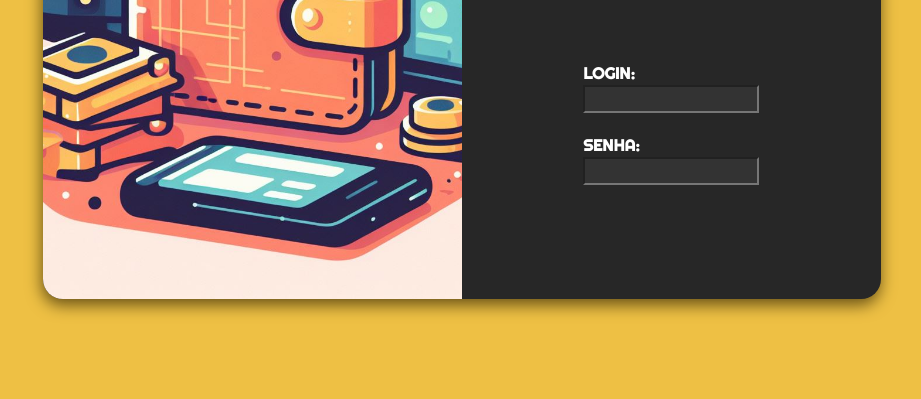
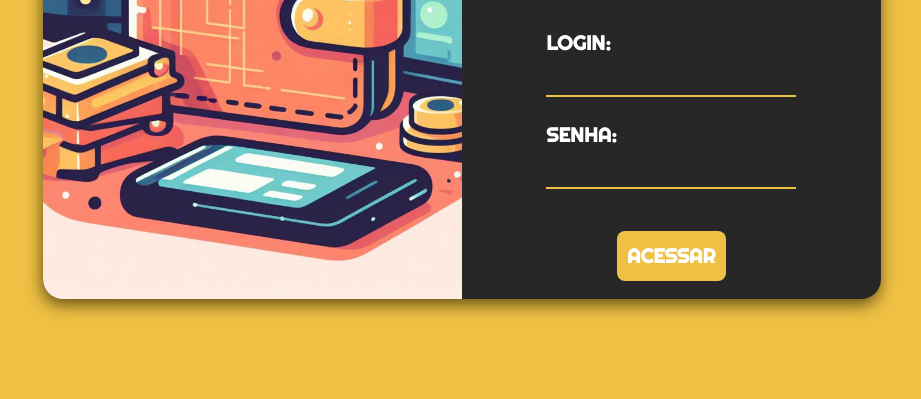
Before and after one commit to vieroo/FinancasPessoais, a plain HTML site: page src/login.html in a window 1280 px wide. Shown: the part 401-800 px from the top of the page, without its empty margins (178-1099 px from the left). Drawn offline with nearby package versions, Linux system fonts and the light colour scheme; a web font is replaced by a local one.

Commit message:
CSS e HTML Tela de Login Prontos

```diff
--- a/src/login.css
+++ b/src/login.css
@@ -24,7 +24,7 @@
   height: 75vh;
   border-radius: 20px 0px 0px 20px ;
   background-color: rgb(39, 39, 39);
-  background-image: url('/img/fundo.jpg');
+  background-image: url('../img/fundo.jpg');
   background-size: cover;
   background-position: center;
   background-repeat: no-repeat;
@@ -34,6 +34,10 @@
   text-transform: uppercase;
   font-weight: bold;
   color: white;
+}
+
+.form {
+  margin-top: 50px;
 }
 
 .title {
@@ -57,6 +61,42 @@ span {
   font-family: 'Righteous', sans-serif;
 }
 
+.labels-text {
+  padding: 3px 0px;
+  font-size: 20px;
+}
+
 input {
-  background-color: rgb(51, 51, 51);
+  border: none;
+  border-bottom: 2px solid #eec044;
+  background: transparent;
+  font-size: 25px;
+  width: 250px;
+  padding: 5px 0px;
 }
+
+input:focus {
+  outline: none;
+  color: white;
+  font-size: 16px;
+  transform: scale(1.08);
+}
+
+.button {
+  text-transform: uppercase;
+  color: white;
+  background-color: #eec044;
+  text-decoration: none;
+  font-family: 'Righteous', sans-serif;
+  margin-top: 2rem;
+  font-size: 20px;
+  font-weight: bold;
+  padding: 10px;
+  border: none;
+  border-radius: 8px;
+  cursor: pointer;
+}
+
+.button:hover {
+  transform: scale(1.1);
+}
--- a/src/login.html
+++ b/src/login.html
@@ -18,14 +18,17 @@
             <h1><span>Growing</span><br>Wallet</h1>
           </div>
 
-          <form action="">
+          <form action="" class="form">
             <div class="username labels d-flex flex-column justify-content-center">
-              <label for="username">Login:</label>
+              <label for="username" class="labels-text">Login:</label>
               <input type="text" name="username" id="username">
             </div>
             <div class="password labels d-flex flex-column justify-content-center">
-              <label for="password">Senha:</label>
+              <label for="password" class="labels-text">Senha:</label>
               <input type="password" name="password" id="password">
+            </div>
+            <div class="d-flex flex-row justify-content-center">
+              <button type="button" class="button">Acessar</button>
             </div>
           </form>
         </div>
```
